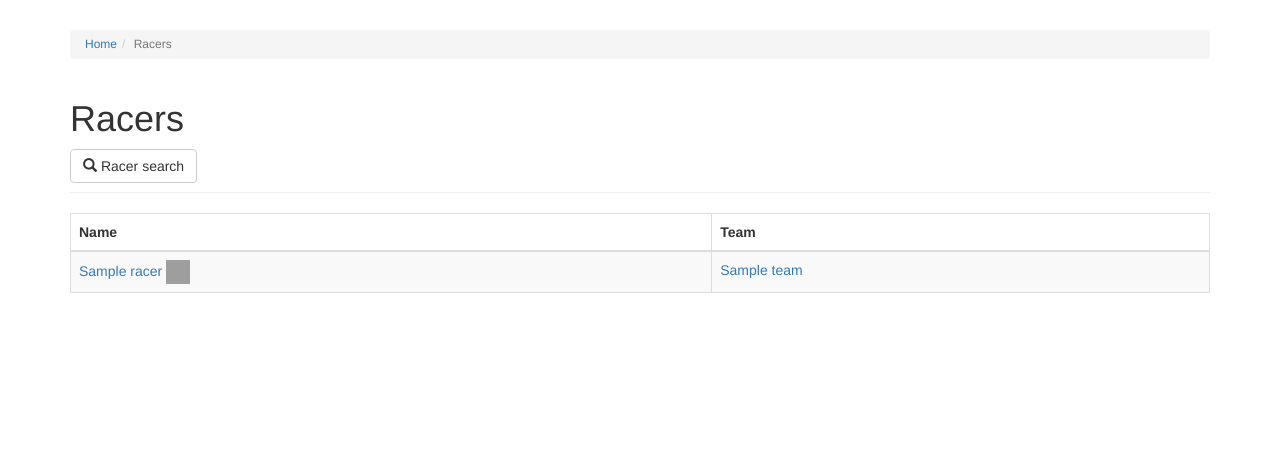
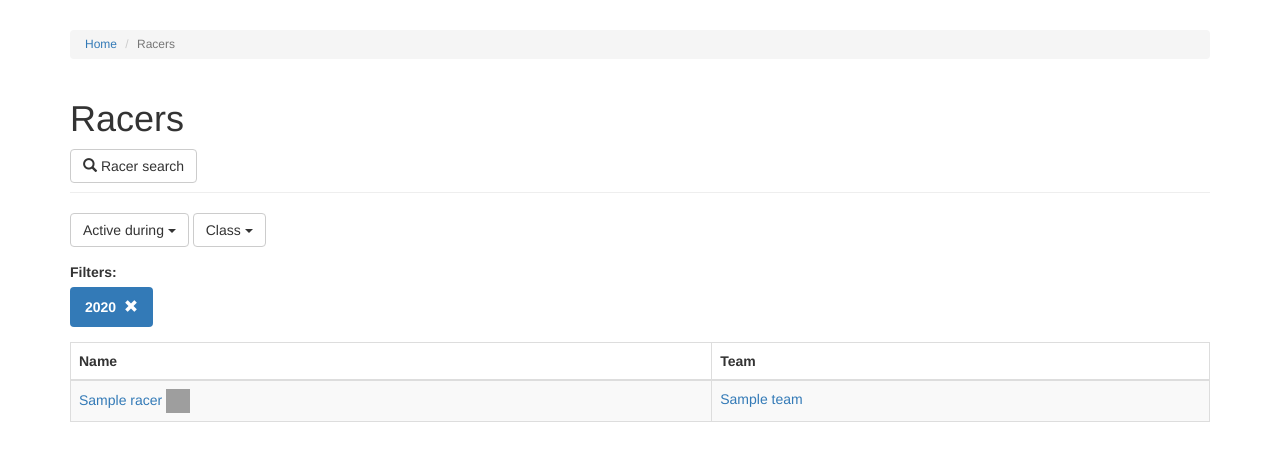
Before and after one commit to jyundt/oval, a Flask app: page /racer/ in a window 1280 px wide. Shown: the part 52-513 px from the top of the page. Run offline with Flask 2, Linux system fonts and the light colour scheme; tables that the repository leaves empty hold one stand-in row (values such as "Sample post"); some libraries are stand-ins or nearby versions; grey boxes are pictures that could not be loaded.

Commit message:
Add filters to racer view

```diff
--- a/app/racer/views.py
+++ b/app/racer/views.py
@@ -1,20 +1,60 @@
 import json
+import datetime
 
 from flask import render_template, redirect, url_for, flash, current_app,\
                   request
+from sqlalchemy import extract
 from stravalib import Client
 
 from . import racer as racer_
 from .forms import RacerAddForm, RacerEditForm, RacerSearchForm
 from .. import db
 from ..decorators import roles_accepted
-from ..models import Racer, Team, Race, Participant
+from ..models import RaceClass, Racer, Team, Race, Participant
 
 
 @racer_.route('/')
 def index():
-    racers = Racer.query.order_by(Racer.name).all()
-    return render_template('racer/index.html', racers=racers)
+    def extract_int_list(s):
+        for val in (s or '').split(','):
+            try:
+                yield int(val)
+            except ValueError: pass
+
+    seasons = set(
+        int(date.year) for (date,) in Race.query.with_entities(Race.date).all())
+    race_classes = {
+        race_class.id: race_class for race_class in
+        RaceClass.query}
+
+    if request.args.get('filter_seasons') is None and request.args.get('filter_seasons') is None:
+        recent_date = datetime.date.today() - datetime.timedelta(days=365)
+        filter_seasons = set(int(val[0]) for val in
+            Race.query.with_entities(extract('year', Race.date))
+            .filter(Race.date >= recent_date)
+            .group_by(extract('year', Race.date)))
+    else:
+        filter_seasons = set(
+            season for season in extract_int_list(request.args.get('filter_seasons'))
+            if season in seasons)
+    filter_race_class_ids = set(
+        race_class_id for race_class_id in extract_int_list(request.args.get('filter_race_class_ids'))
+        if race_class_id in race_classes.keys())
+
+    query = Racer.query.join(Participant).join(Race)
+    if filter_seasons:
+        query = query.filter(extract('year', Race.date).in_(filter_seasons))
+    if filter_race_class_ids:
+        query = query.filter(Race.class_id.in_(filter_race_class_ids))
+    racers = query.order_by(Racer.name).all()
+    return render_template(
+        'racer/index.html', racers=racers,
+        seasons=sorted(seasons, reverse=True),
+        race_classes=race_classes,
+        filter_seasons=sorted(filter_seasons),
+        filter_race_class_ids=[
+            race_class.id for race_class in sorted(race_classes.values(), key=lambda rc: rc.name)
+            if race_class.id in filter_race_class_ids])
 
 
 @racer_.route('/search/', methods=['GET', 'POST'])
--- a/app/templates/racer/index.html
+++ b/app/templates/racer/index.html
@@ -5,17 +5,105 @@
 {% block page_content %}
 <h6>
 <ul class="breadcrumb">
-  <li><a href="{{url_for('main.index')}}">Home</a></l>
+  <li><a href="{{url_for('main.index')}}">Home</a></li>
   <li class="active">Racers</li>
 </ul>
 </h6>
 <div class="page-header">
-    <h1>Racers</h1>
-{% if current_user.is_authenticated and (current_user.has_role('official') or current_user.has_role('moderator')) %}
-<a class="btn btn-default" href="{{url_for('racer.add')}}"><span class="glyphicon glyphicon-plus"></span> Add a racer</a>
+  <h1>Racers</h1>
+  {% if current_user.is_authenticated and (current_user.has_role('official') or current_user.has_role('moderator')) %}
+  <a class="btn btn-default" href="{{url_for('racer.add')}}"><span class="glyphicon glyphicon-plus"></span> Add a racer</a>
+  {% endif %}
+  <a class="btn btn-default" href="{{url_for('racer.search')}}"><span class="glyphicon glyphicon-search"></span> Racer search</a>
+</div>
+
+<div class="form-group">
+  <div class="btn-group" role="group">
+    <button class="btn btn-default dropdown-toggle" type="button" data-toggle="dropdown">
+    Active during
+    <span class="caret"></span>
+    </button>
+    <ul class="dropdown-menu">
+    {% for season in seasons %}
+      {% if season in filter_seasons %}
+      <li class="active">
+        <a href="{{url_for(
+          'racer.index',
+          filter_seasons=filter_seasons|reject('equalto', season)|join(','),
+          filter_race_class_ids=filter_race_class_ids|join(','))}}">
+          {{season}}
+        </a>
+      {% else %}
+      <li>
+        <a href="{{url_for(
+          'racer.index',
+          filter_seasons=(filter_seasons+[season])|sort|join(','),
+          filter_race_class_ids=filter_race_class_ids|join(','))}}">
+          {{season}}
+        </a>
+      {% endif %}
+      </li>
+    {% endfor %}
+    </ul>
+  </div>
+  <div class="btn-group" role="group">
+    <button class="btn btn-default dropdown-toggle" type="button" data-toggle="dropdown">
+    Class
+    <span class="caret"></span>
+    </button>
+    <ul class="dropdown-menu">
+    {% for race_class in race_classes.values()|sort(attribute="name") %}
+      {% if race_class.id in filter_race_class_ids %}
+      <li class="active">
+        <a href="{{url_for(
+          'racer.index',
+          filter_seasons=filter_seasons|join(','),
+          filter_race_class_ids=filter_race_class_ids|reject('equalto', race_class.id)|join(','))}}">
+          {{race_class.name}}
+        </a>
+      {% else %}
+      <li>
+        <a href="{{url_for(
+          'racer.index',
+          filter_seasons=filter_seasons|join(','),
+          filter_race_class_ids=(filter_race_class_ids+[race_class.id])|sort|join(','))}}">
+          {{race_class.name}}
+        </a>
+      {% endif %}
+      </li>
+    {% endfor %}
+    </ul>
+  </div>
+</div>
+
+{% if filter_seasons or filter_race_class_ids %}
+<label for="filters">Filters:</label>
+<div class="form-group" id="filters">
+  <ul class="nav nav-pills">
+    {% for season in filter_seasons %}
+    <li role="presentation" class="active">
+      <a href="{{url_for(
+        'racer.index',
+        filter_seasons=filter_seasons|reject('equalto', season)|join(','),
+        filter_race_class_ids=filter_race_class_ids|join(','))}}">
+        <span style="font-weight:bold">{{season}}</span>&nbsp;
+        <span class="glyphicon glyphicon-remove" aria-hidden="true"></span>
+      </a></li>
+    {% endfor %}
+    {% for race_class_id in filter_race_class_ids %}
+    <li role="presentation" class="active">
+      <a href="{{url_for(
+        'racer.index',
+        filter_seasons=filter_seasons|join(','),
+        filter_race_class_ids=filter_race_class_ids|reject('equalto', race_class_id)|join(','))}}">
+        <span style="font-weight:bold">{{race_classes[race_class_id].name}}</span>&nbsp;
+        <span class="glyphicon glyphicon-remove" aria-hidden="true"></span>
+      </a>
+    </li>
+    {% endfor %}
+  </ul>
+</div>
 {% endif %}
-<a class="btn btn-default" href="{{url_for('racer.search')}}"><span class="glyphicon glyphicon-search"></span> Racer search</a>
-</div>
 
 <div class="table-responsive">
 <table class="table table-striped table-bordered">
@@ -28,7 +116,7 @@
 <tbody>
 {% for racer in racers %}
 <tr>
-<td><a href="{{url_for('racer.details',id=racer.id)}}">{{ racer.name}}</a>
+<td><a href="{{url_for('racer.details',id=racer.id)}}">{{racer.name}}</a>
 {%if racer.strava_id%}
 <style>
   .strava-badge- { display: inline-block; height: 24px;}
@@ -49,4 +137,5 @@
 </tbody>
 </table>
 </div>
+
 {% endblock %}
```
